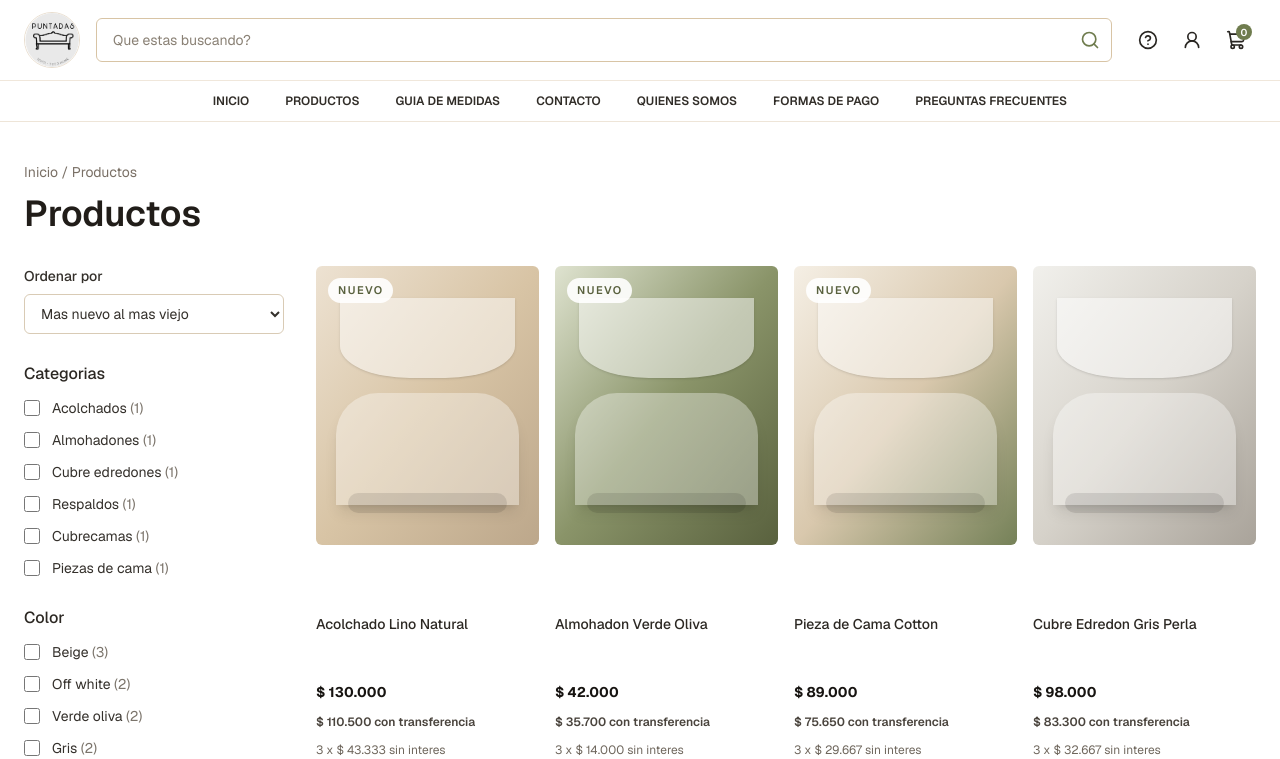
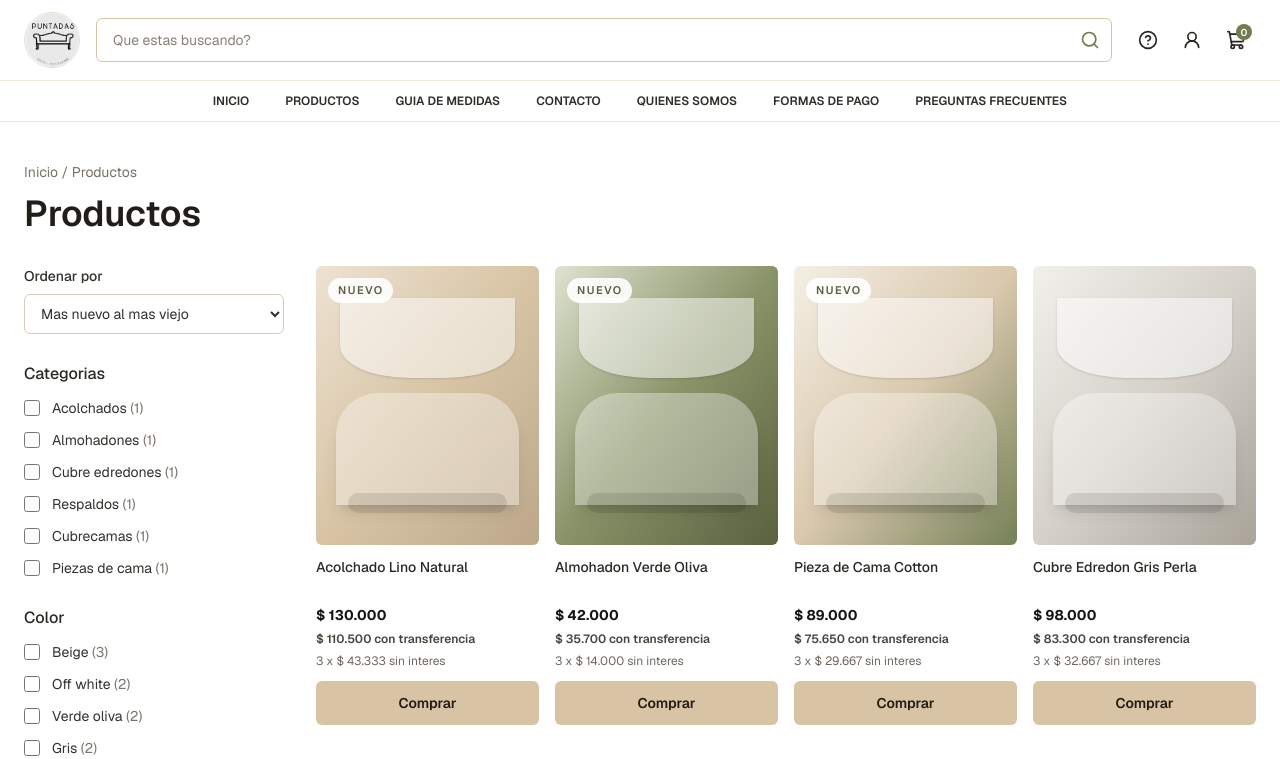
Before and after one commit to facundoLongin/puntadas-ecommerce, a Next.js app in the folder frontend/: page /productos in a window 1280 px wide. Shown: the top 759 px of the page. Built offline with nearby package versions, Linux system fonts and the light colour scheme.

Commit message:
Fix product card layout after filtering

```diff
--- a/frontend/src/components/products/ProductCard.tsx
+++ b/frontend/src/components/products/ProductCard.tsx
@@ -8,11 +8,11 @@ export function ProductCard({ product }: { product: Product }) {
   const installmentValue = product.price / product.installments;
 
   return (
-    <article className="group grid gap-3">
-      <Link href={`/productos/${product.slug}`} aria-label={`Ver ${product.name}`}>
+    <article className="group grid self-start content-start gap-3" data-testid="product-card">
+      <Link className="block" href={`/productos/${product.slug}`} aria-label={`Ver ${product.name}`}>
         <ProductVisual product={product} />
       </Link>
-      <div className="grid gap-2">
+      <div className="grid content-start gap-2" data-testid="product-card-body">
         <Link
           href={`/productos/${product.slug}`}
           className="line-clamp-2 min-h-10 text-sm font-medium leading-5 text-[#2c2823] transition group-hover:text-[#6f7c4e]"
--- a/frontend/src/components/products/ProductGrid.tsx
+++ b/frontend/src/components/products/ProductGrid.tsx
@@ -11,7 +11,7 @@ export function ProductGrid({ products }: { products: Product[] }) {
   }
 
   return (
-    <div className="grid grid-cols-2 gap-x-4 gap-y-9 md:grid-cols-3 xl:grid-cols-4">
+    <div className="grid auto-rows-max grid-cols-2 items-start gap-x-4 gap-y-9 md:grid-cols-3 xl:grid-cols-4">
       {products.map((product) => (
         <ProductCard key={product.id} product={product} />
       ))}
--- a/frontend/src/components/products/ProductVisual.tsx
+++ b/frontend/src/components/products/ProductVisual.tsx
@@ -12,7 +12,10 @@ const toneClasses: Record<Product["imageTone"], string> = {
 
 export function ProductVisual({ product }: { product: Product }) {
   return (
-    <div className={cn("relative aspect-[4/5] overflow-hidden rounded-md bg-gradient-to-br", toneClasses[product.imageTone])}>
+    <div
+      className={cn("relative aspect-[4/5] overflow-hidden rounded-md bg-gradient-to-br", toneClasses[product.imageTone])}
+      data-testid="product-visual"
+    >
       <div className="absolute inset-x-6 top-8 h-20 rounded-b-[40%] bg-white/50 shadow-sm" />
       <div className="absolute bottom-10 left-5 right-5 h-28 rounded-t-[42px] bg-white/35 shadow-lg" />
       <div className="absolute bottom-8 left-8 right-8 h-5 rounded-full bg-black/10" />
```
